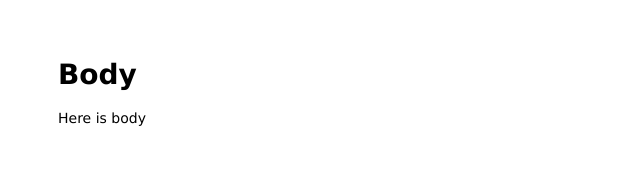
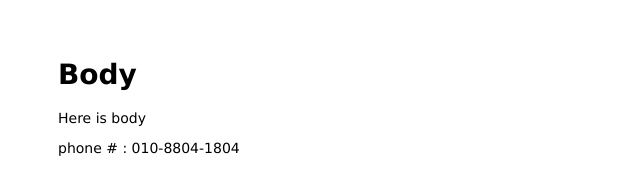
Before and after one commit to YoonhaHong/mastering-git-github, a website: page public/index.html in a window 1280 px wide. Shown: the whole page, without its empty margins (0-640 px from the left). Drawn offline with Linux system fonts and the light colour scheme.

Commit message:
Add hotline to main page

```diff
--- a/public/index.html
+++ b/public/index.html
@@ -10,4 +10,8 @@
   <p>Here is body</p>
 </body>
 
+<footer>
+    <p> phone # : 010-8804-1804 </p>
+</footer>
+
 </html>
```
Also changed, not shown: 1 other file.
